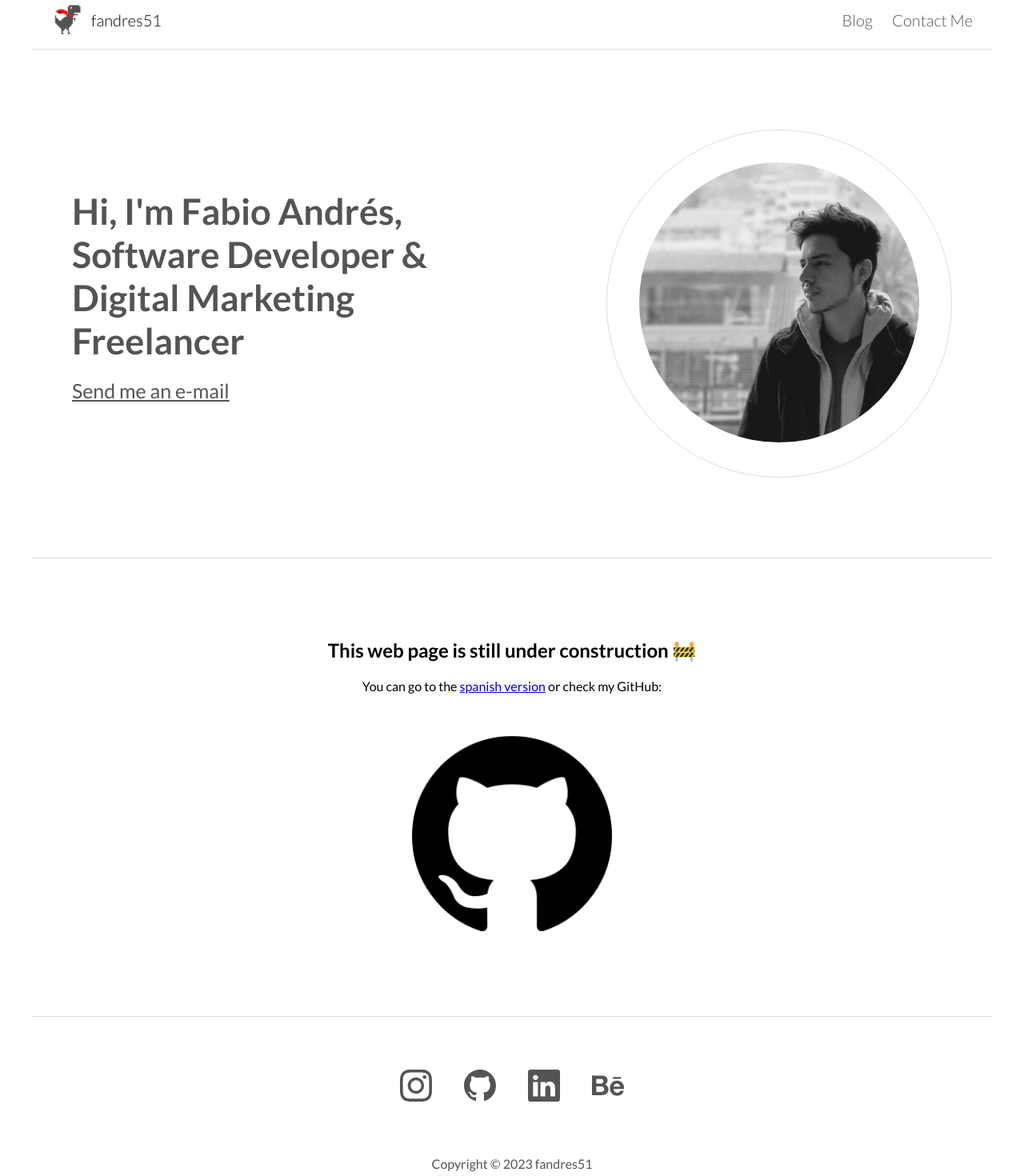
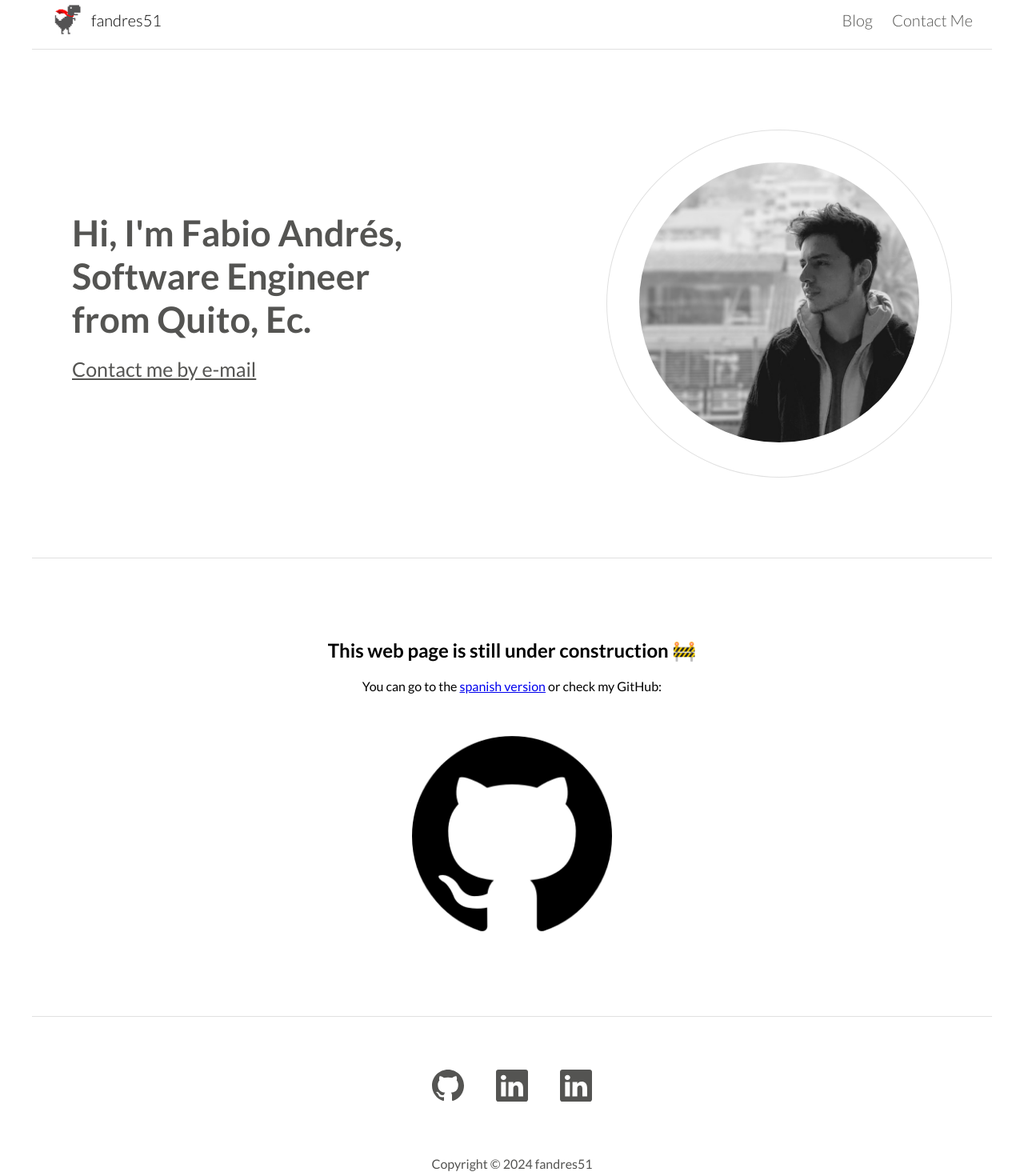
Before and after one commit to fandres51/fandres51-web, a Next.js app: page / in a window 1280 px wide. Shown: the part 12-1482 px from the top of the page at 80% size. Built offline with nearby package versions, Linux system fonts and the light colour scheme.

Commit message:
cambios generales

```diff
--- a/components/Layouts/FooterComponent.jsx
+++ b/components/Layouts/FooterComponent.jsx
@@ -1,6 +1,6 @@
 import React from 'react'
 import styles from '../../styles/layouts/Footer.module.css'
-import { BsInstagram, BsLinkedin, BsGithub, BsBehance, BsTiktok } from 'react-icons/bs';
+import { BsInstagram, BsLinkedin, BsGithub, BsBehance, BsTiktok, BsMedium } from 'react-icons/bs';
 import { FiMail } from 'react-icons/fi';
 
 export default function FooterComponent() {
@@ -12,15 +12,16 @@ export default function FooterComponent() {
             }}></div>
             <div className={styles.content}>
                 <div className={styles.iconsBox}>
-                    <a href="https://instagram.com/fandres51" target="blank"><BsInstagram size={40} color='#545452' /></a>
                     <a href="https://github.com/fandres51" target="blank"><BsGithub size={40} color='#545452' /></a>
+                    <a href="https://linkedin.com/in/fabio-andres-enriquez-476692194/" target="blank"><BsLinkedin size={40} color='#545452' /></a>
+                    <a href="https://medium.com/@fandres51" target="blank"><BsLinkedin size={40} color='#545452' /></a>
+                    {/* <a href="https://tiktok.com/fandres51" target="blank"><BsTiktok size={40} color='#545452' /></a> */}
+                    {/* <a href="https://instagram.com/fandres51" target="blank"><BsInstagram size={40} color='#545452' /></a> */}
                     {/* <a href="mailto:fabio.and1514@gmail.com" target="blank"><FiMail size={40} color='#545452' /></a> */}
-                    <a href="https://linkedin.com/in/fabio-andres-enriquez-476692194/" target="blank"><BsLinkedin size={40} color='#545452' /></a>
-                    <a href="https://behance.net/fandres51" target="blank"><BsBehance size={40} color='#545452' /></a>
-                    {/* <a href="https://github.com/fandres51" target="blank"><BsTiktok size={40} color='#545452' /></a> */}
+                    {/* <a href="https://behance.net/fandres51" target="blank"><BsBehance size={40} color='#545452' /></a> */}
                 </div>
             </div>
-            <div className={styles.copyright}>Copyright © 2023 fandres51</div>
+            <div className={styles.copyright}>Copyright © 2024 fandres51</div>
         </footer>
     )
 }
--- a/components/Layouts/HeaderComponent.jsx
+++ b/components/Layouts/HeaderComponent.jsx
@@ -24,7 +24,7 @@ export default function HeaderComponent() {
           <Link href={'/blog'}>
             <div>{'Blog'}</div>
           </Link>
-          <a href="https://linktr.ee/fandres51" target="blank">
+          <a href="https://github.com/fandres51" target="blank">
             Contact Me
           </a>
         </nav>
--- a/pages/es.js
+++ b/pages/es.js
@@ -26,7 +26,7 @@ export default function Home() {
                         <h2 style={{
                             color: '#545452',
                             margin: 0,
-                        }}>Hola, soy Fabio Andr&eacute;s, Software Developer y Digital Marketing Freelancer</h2>
+                        }}>Hola, soy Fabio Andr&eacute;s, Desarrollador de Software de Quito, Ec.</h2>
                         <div style={{
                             marginTop: 20,
                             marginBottom: 20,
@@ -86,7 +86,7 @@ export default function Home() {
                 }}></div>
 
                 <FooterComponent
-                    title={'Get in touch with me'}
+                    title={'Encu&eacute;ntrame en'}
                 ></FooterComponent>
 
             </main>
--- a/pages/index.js
+++ b/pages/index.js
@@ -33,7 +33,7 @@ export default function Home() {
                         <h2 style={{
                             color: '#545452',
                             margin: 0,
-                        }}>Hi, I&apos;m Fabio Andr&eacute;s, Software Developer & Digital Marketing Freelancer</h2>
+                        }}>Hi, I&apos;m Fabio Andr&eacute;s, Software Engineer from Quito, Ec.</h2>
                         <div style={{
                             marginTop: 20,
                             marginBottom: 20,
@@ -44,8 +44,8 @@ export default function Home() {
                                 fontWeight: 400,
                                 textDecoration: 'underline',
                                 cursor: 'pointer',
-                            }} target="blank" href="mailto:fabio.and1514@gmail.com"
-                            >Send me an e-mail</a>
+                            }} target="blank" href="mailto:fandres51@outlook.com"
+                            >Contact me by e-mail</a>
                         </div>
                     </div>
                     <div className={styles.image} style={{ //image
@@ -89,7 +89,7 @@ export default function Home() {
                 </div>
 
                 <FooterComponent
-                    title={'Get in touch with me'}
+                    title={'Other usefull links'}
                 ></FooterComponent>
 
             </main>
```
